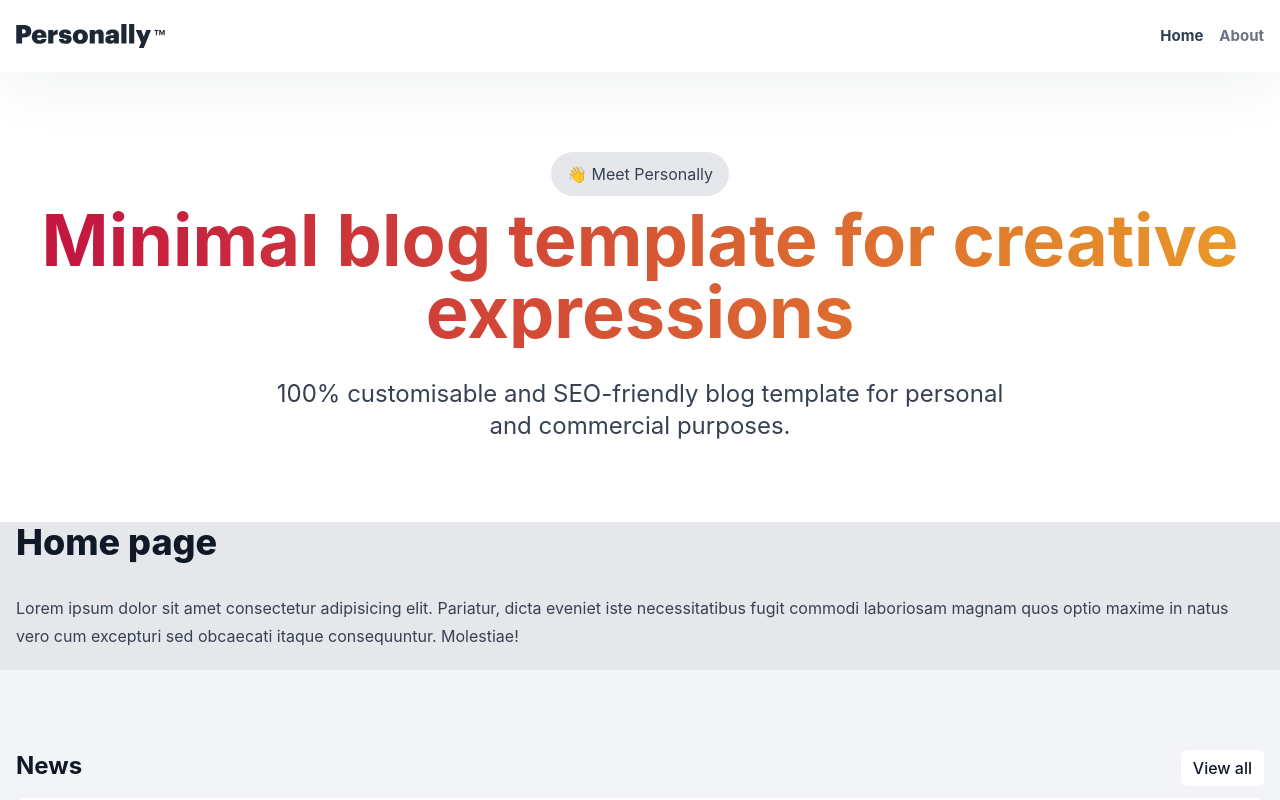
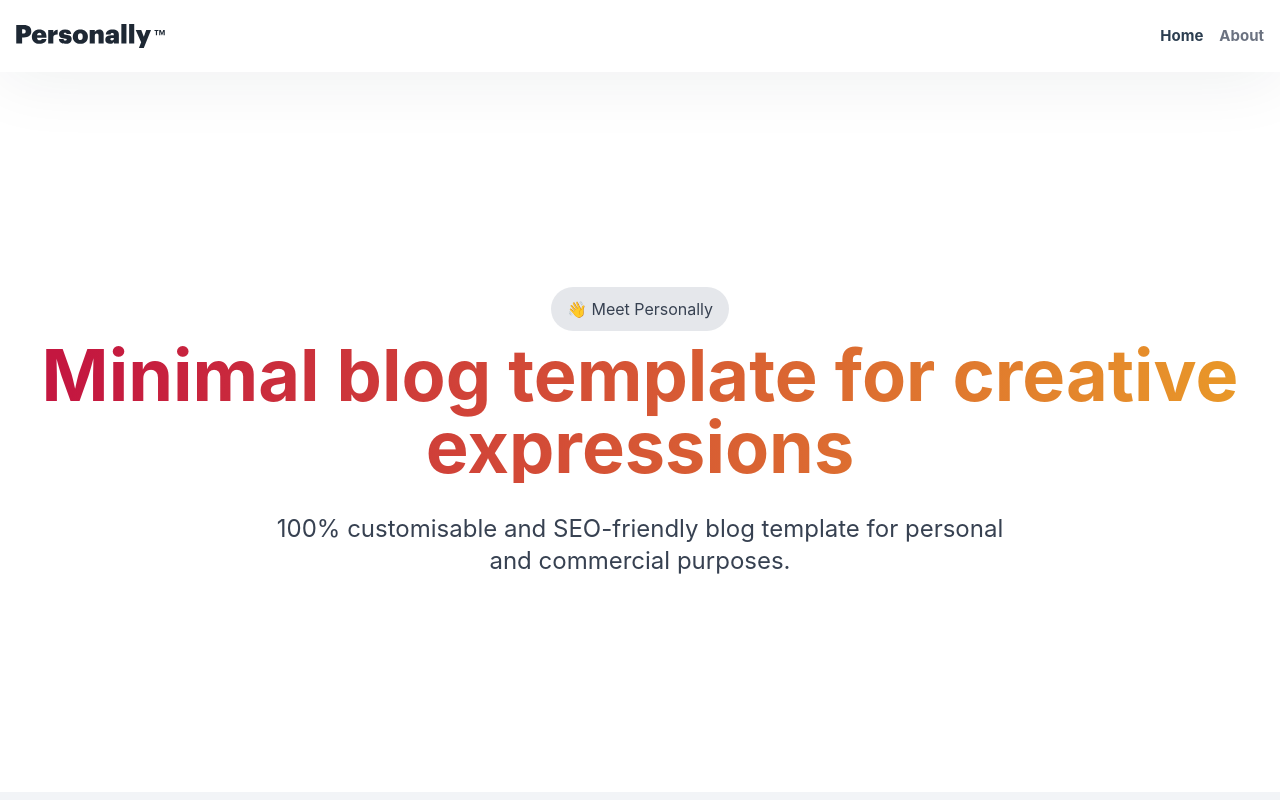
Before and after one commit to braanj/personally, a Vue app: page / in a window 1280 px wide. Shown: the top 800 px of the page. Built offline with nearby package versions, Linux system fonts and the light colour scheme.

Commit message:
Update hero style

```diff
--- a/src/assets/base.css
+++ b/src/assets/base.css
@@ -71,4 +71,5 @@ body {
   text-rendering: optimizeLegibility;
   -webkit-font-smoothing: antialiased;
   -moz-osx-font-smoothing: grayscale;
+  scroll-behavior: smooth;
 }
--- a/src/components/AppHero.vue
+++ b/src/components/AppHero.vue
@@ -1,5 +1,5 @@
 <template>
-  <div class="bg-white py-20">
+  <div class="bg-white py-20 min-h-[90vh] justify-center items-center flex">
     <div
       class="prose container flex flex-col items-center text-center justify-center"
     >
--- a/src/views/HomeView.vue
+++ b/src/views/HomeView.vue
@@ -1,14 +1,5 @@
 <template>
   <AppHero :data="homepageData.hero" />
-  <div class="container">
-    <h1>Home page</h1>
-    <p>
-      Lorem ipsum dolor sit amet consectetur adipisicing elit. Pariatur, dicta
-      eveniet iste necessitatibus fugit commodi laboriosam magnam quos optio
-      maxime in natus vero cum excepturi sed obcaecati itaque consequuntur.
-      Molestiae!
-    </p>
-  </div>
   <SectionContainer>
     <PostsList title="News" path="/news" :posts="data" />
   </SectionContainer>
```
